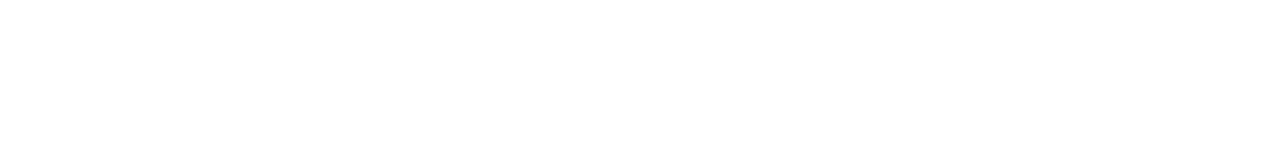
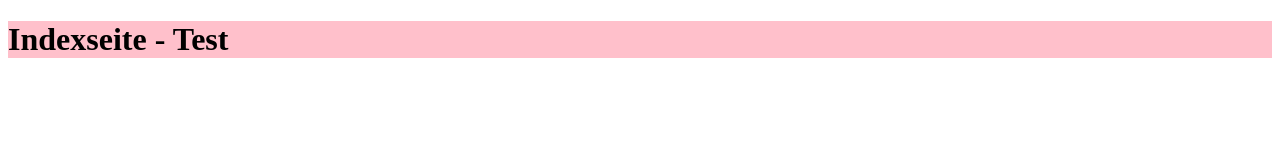
Before and after one commit to jumpropejojo/jumpropejojo.github.io, a plain HTML site: page index.html in a window 1280 px wide. Drawn offline with Linux system fonts and the light colour scheme.

Commit message:
added headline and color

```diff
--- a/index.html
+++ b/index.html
@@ -6,6 +6,8 @@
     <title>Titel</title>
   </head>
   <body>
-
+    <h1 style="background: pink;">
+      Indexseite - Test
+    </h1>
   </body>
 </html>
```
